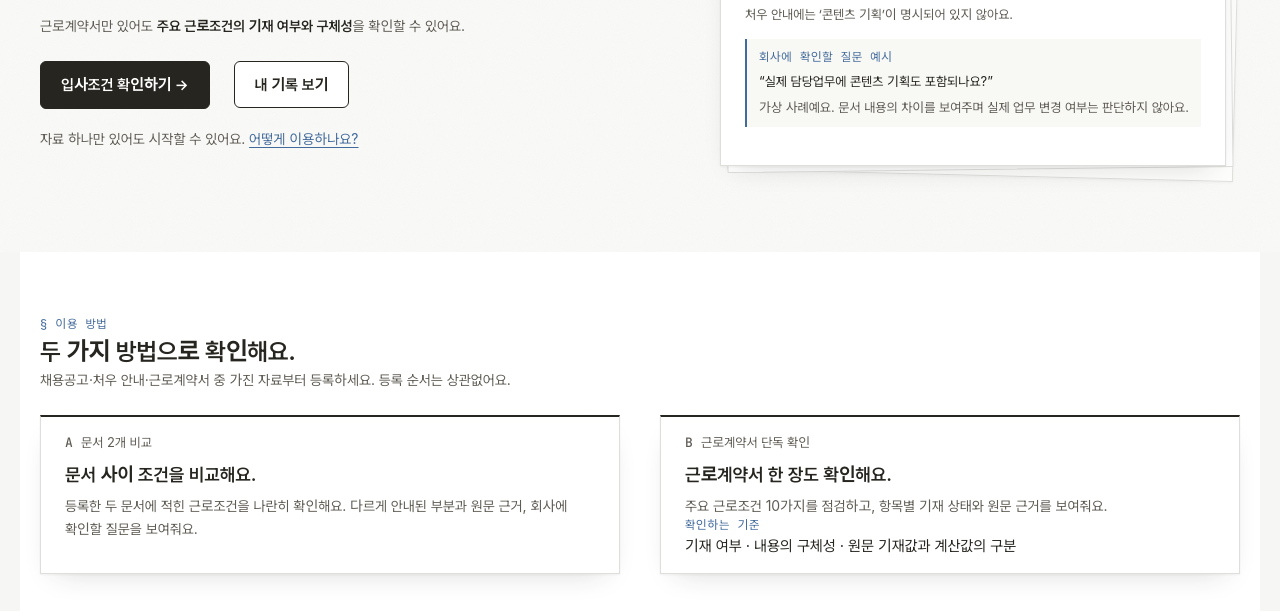
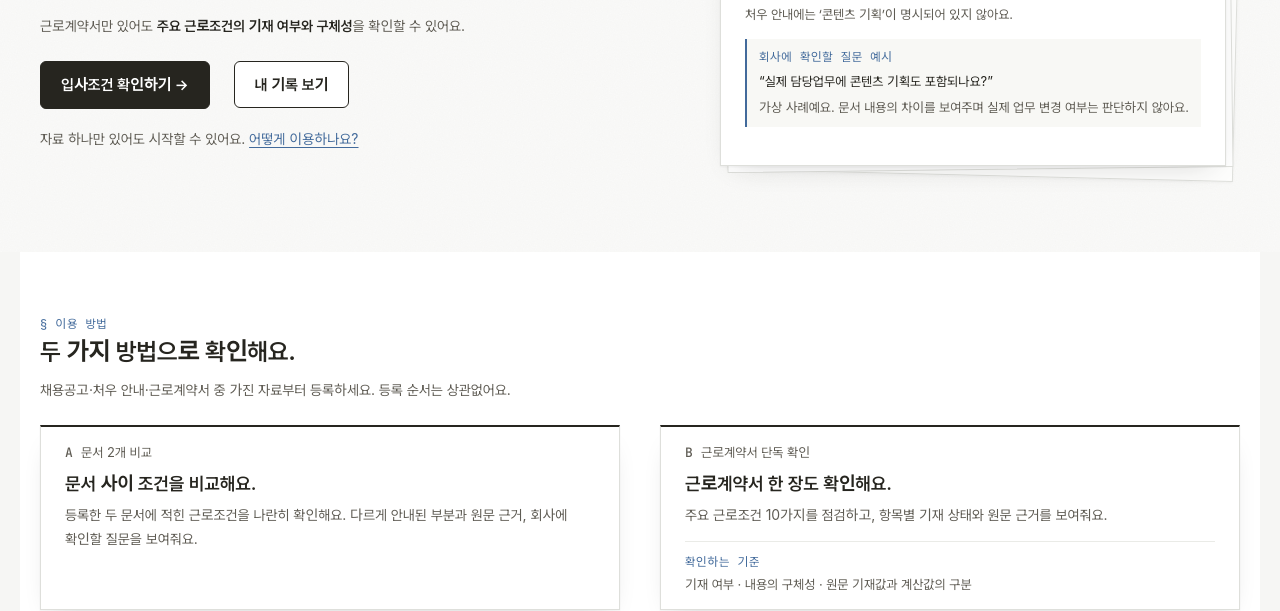
Before and after one commit to dbduddms39-droid/test, a website with bundled scripts: page public/index.html in a window 1280 px wide. Shown: the part 375-986 px from the top of the page. Built offline with nearby package versions, Linux system fonts and the light colour scheme; files whose address does not match are found by name; a web font is replaced by a local one.

Commit message:
Align revised landing workflow and contract-check criteria card

```diff
--- a/public/styles.css
+++ b/public/styles.css
@@ -901,3 +901,10 @@ a.contract-checklist-link:hover, a.contract-checklist-link:focus-visible { borde
 .contract-checklist-state { font-size: 12px; color: var(--ink-2); }
 .contract-checklist-note { margin: 12px 0 0; }
 @media (max-width: 600px) { .contract-checklist { padding: 12px; } .contract-checklist-items { grid-template-columns: 1fr; } }
+
+/* 이용 방법: 안내는 제목 아래, 확인 기준은 근로계약서 카드 안 */
+.landing-flow .band-head { display: block; }
+.landing-flow-intro { margin-top: 10px !important; max-width: 600px; line-height: 1.65; }
+.use-card-criteria { margin-top: 14px; padding-top: 12px; border-top: 1px solid var(--rule-soft); }
+.use-card-criteria .mono-meta { margin: 0 0 4px; font-size: 12px; }
+.use-card-criteria p:last-child { margin: 0; font-size: 13px; line-height: 1.65; color: var(--ink-2); }
```
